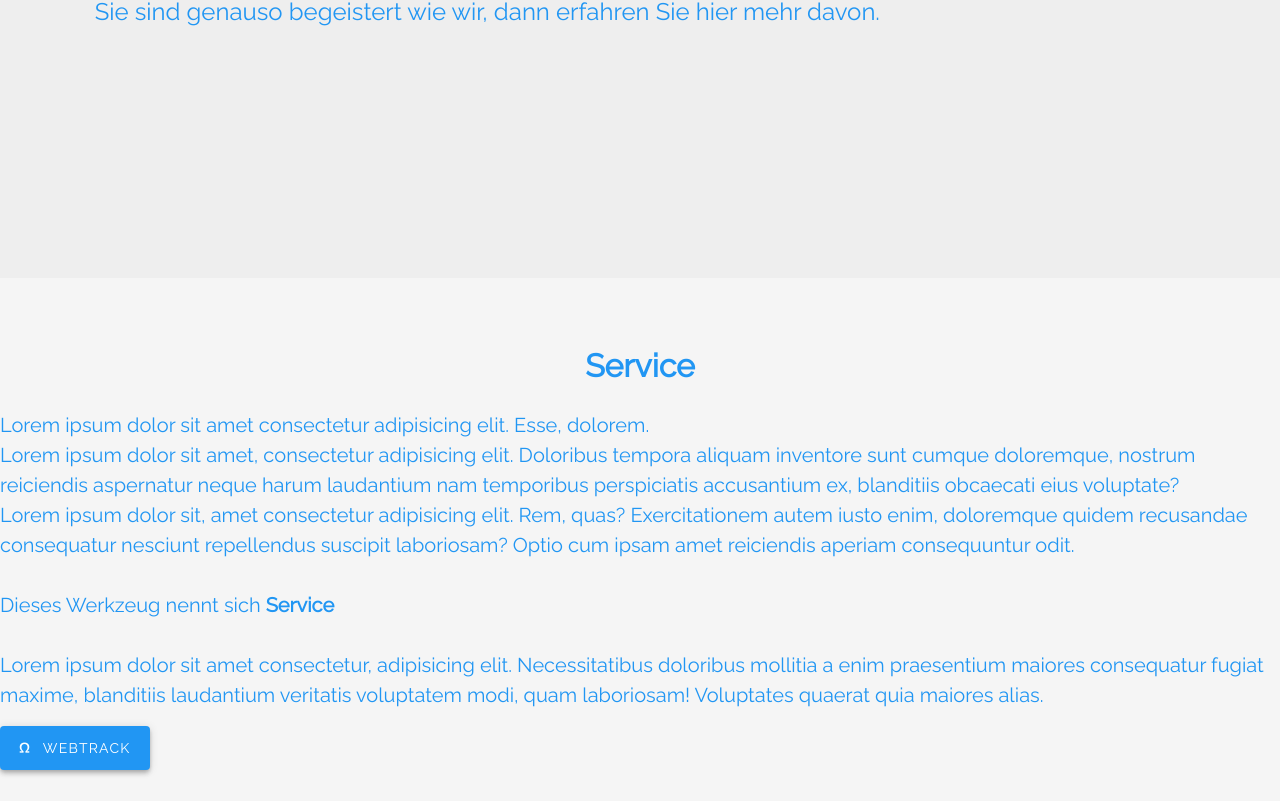
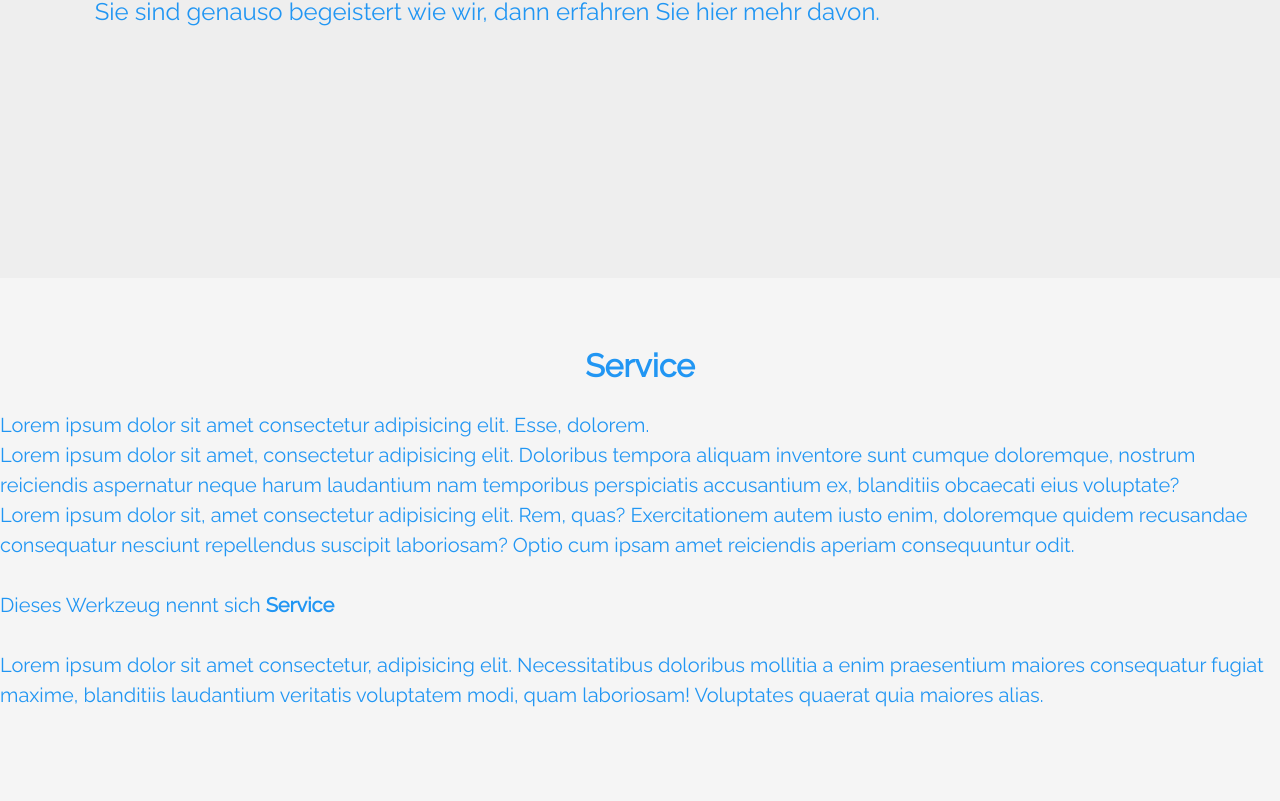
Before and after one commit to DataworkItSolution/DataworkItSolution.github.io, a Vue app: page /#/ in a window 1280 px wide. Shown: the part 1996-2797 px from the top of the page. Built offline with nearby package versions, Linux system fonts and the light colour scheme.

Commit message:
button deleted

```diff
--- a/src/components/Service.vue
+++ b/src/components/Service.vue
@@ -25,10 +25,6 @@
         laboriosam! Voluptates quaerat quia maiores alias.
       </span>
     </p>
-    <v-btn large elevation="4" dark class="blue">
-      <v-icon left small>mdi-omega</v-icon>
-      <span>WebTrack</span>
-    </v-btn>
   </div>
 </template>
 
```
